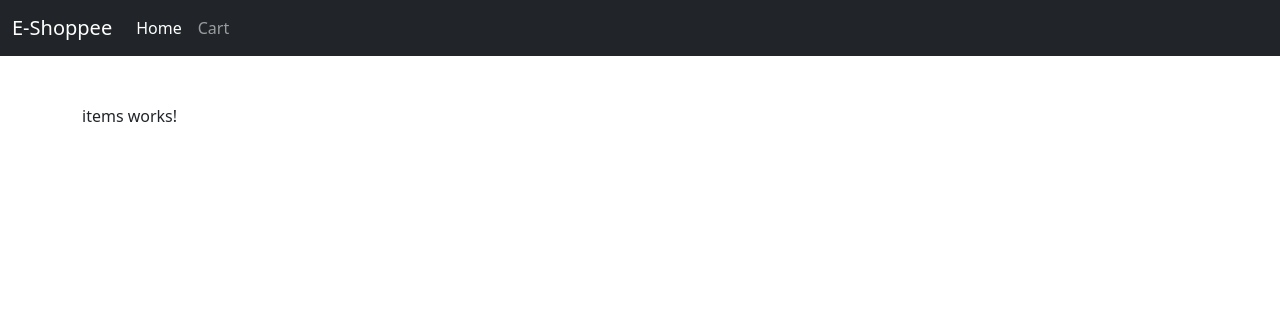
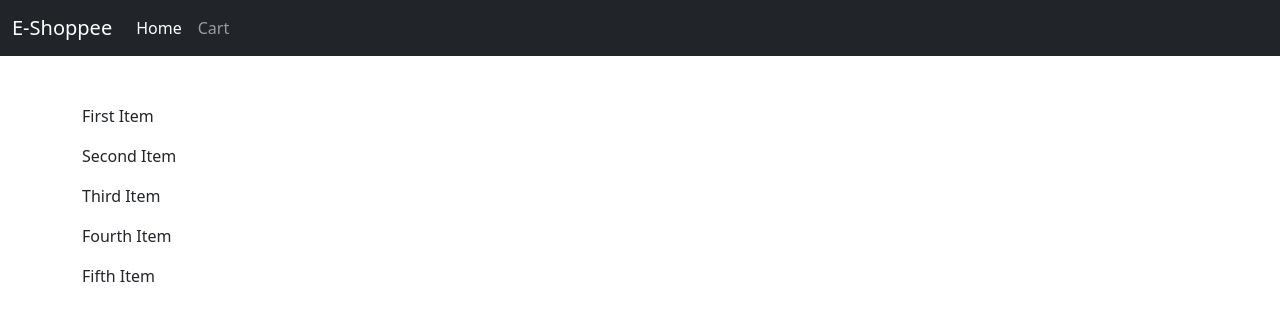
Before and after one commit to cybersaksham/Angular-Shopping-App, an Angular app: page / in a window 1280 px wide. Shown: the top 320 px of the page. Built offline with nearby package versions, Linux system fonts and the light colour scheme.

Commit message:
title of items displayed

```diff
--- a/src/app/Components/items/items.component.html
+++ b/src/app/Components/items/items.component.html
@@ -1 +1,3 @@
-<p>items works!</p>
+<div *ngFor="let item of items">
+    <p>{{item.title}}</p>
+</div>
```
